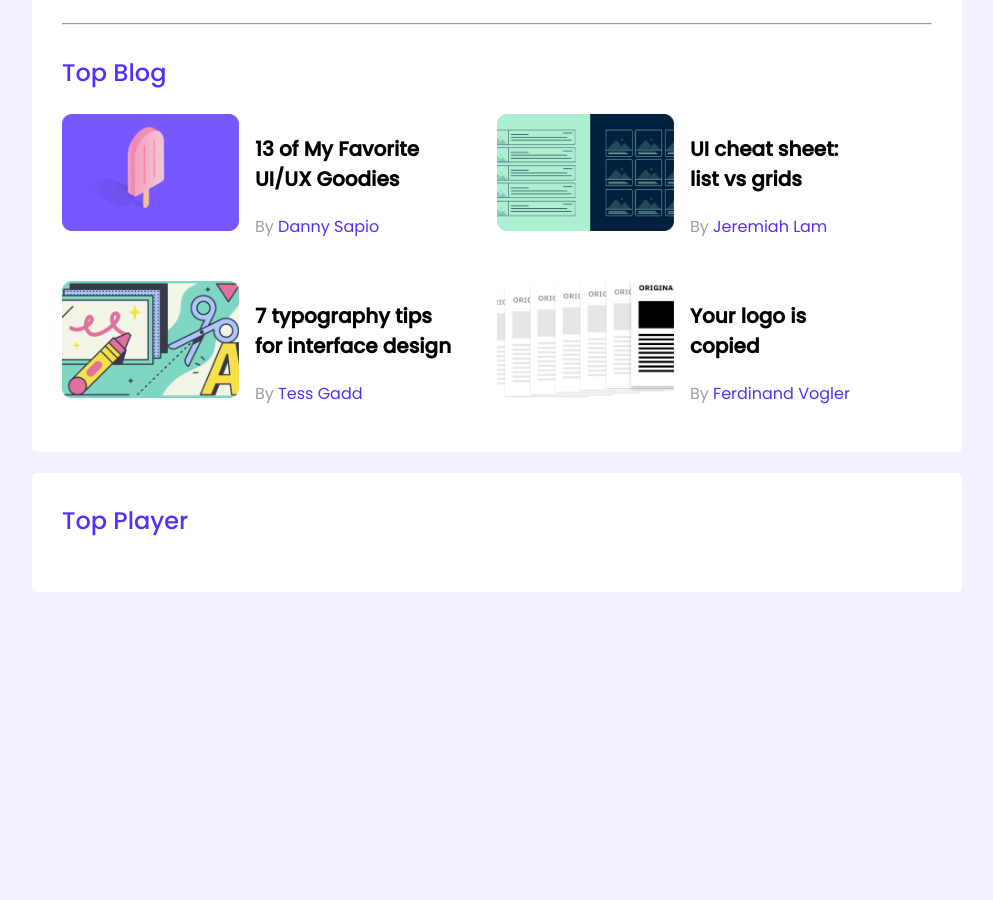
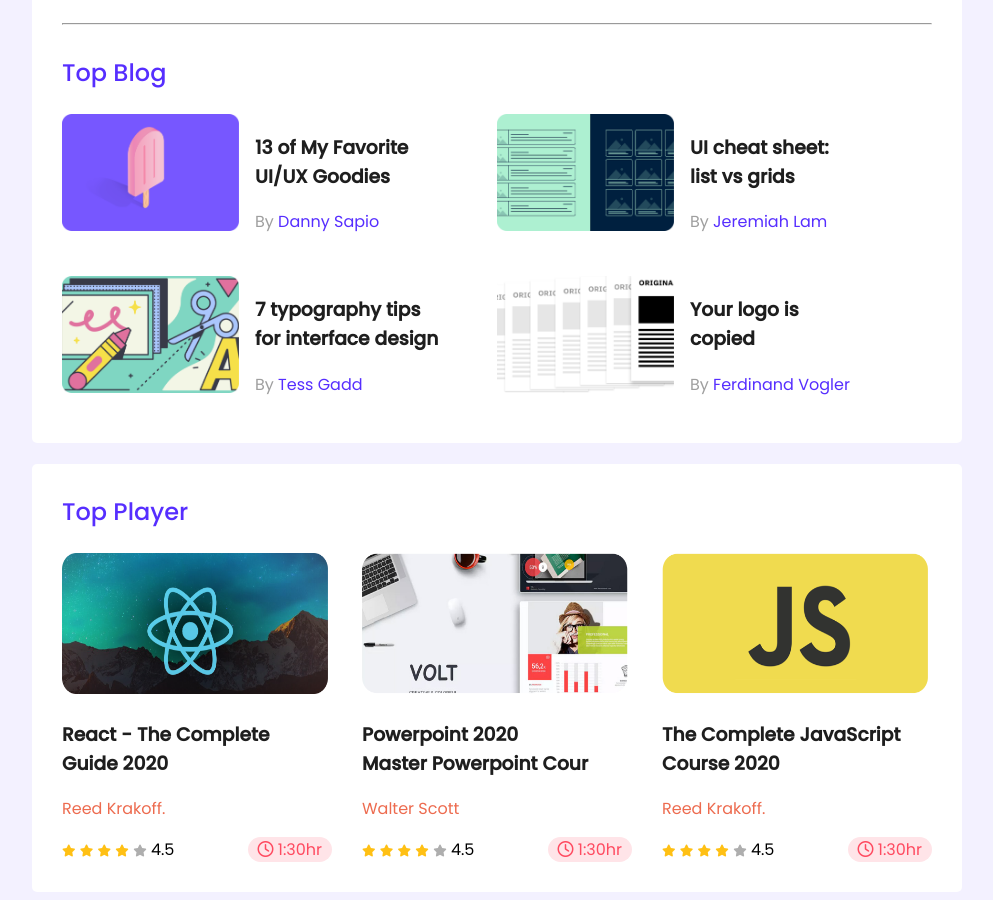
Before and after one commit to mynulislam2/LeaderBoard, a plain HTML site: page index.html in a window 1280 px wide. Shown: the part 280-1180 px from the top of the page, without its empty margins (143-1136 px from the left). Before the commit the page ends 880 px from the top, so only its background shows below. Drawn offline with Linux system fonts and the light colour scheme.

Commit message:
finsih res

```diff
--- a/index.html
+++ b/index.html
@@ -6,6 +6,9 @@
   <meta http-equiv="X-UA-Compatible" content="IE=edge">
   <meta name="viewport" content="width=device-width, initial-scale=1.0">
   <title>LeaderBoard</title>
+  <!-- font aweosome -->
+  <script src="https://kit.fontawesome.com/929c4e8214.js" crossorigin="anonymous"></script>
+  <!-- stylesheet -->
   <link rel="stylesheet" href="style/style.css">
 
 </head>
@@ -17,6 +20,9 @@
 
   <main>
     <section class="container">
+      <!-- ------------------------------------
+          Top Player section
+  ----------------------------------- -->
       <div class="top-Player">
         <h3 class="section_title">Top Player</h3>
         <div class="players">
@@ -73,6 +79,11 @@
 
             </div>
           </article>
+
+          <!-- ------------------------------------
+          Top Blog section
+  ----------------------------------- -->
+
           <article class="blog">
             <div class="blog-thumbnail">
               <img src="images/blogs/blog-3.png" alt="">
@@ -94,17 +105,91 @@
                 copied
               </h3>
               <p class="authour">By <a href="#">Ferdinand Vogler</a></p>
-
             </div>
           </article>
+
         </div>
       </div>
     </section>
-  <section class="container">
+
+
+
+    <!-- ----------------------------------
+              Latest Course
+----------------------------------- -->
+    <section class="container"><h3 class="section_title">Top Player</h3>
+
   <div class="latest-course">
- <h3 class="section_title">Top Player</h3>
+   <div class="course">
+          <div class="course-details">
+            <img src="images/courses/course-1.png" alt="">
+            <h3 class="course-title">React - The Complete <br> Guide 2020</h3>
+            <p class="course-instructor">Reed Krakoff.</p>
+            <div class="course-info">
+              <div>
+                <i class="fas fa-star filled"></i>
+                <i class="fas fa-star filled"></i>
+                <i class="fas fa-star filled"></i>
+                <i class="fas fa-star filled"></i>
+                <i class="fas fa-star empty"></i>
+                         <span>4.5</span>
+   </div>
+              <div class="course-duration">
+                <i class="far fa-clock"></i>
+                <span>1:30hr</span>
+              </div>
+            </div>
+          </div>
+
+
+        </div>
+        <div class="course">
+          <div class="course-details">
+            <img src="images/courses/course-2.png" alt="">
+            <h3 class="course-title">Powerpoint 2020 <br>Master Powerpoint Cour</h3>
+            <p class="course-instructor">Walter Scott</p>
+            <div class="course-info">
+              <div>
+                <i class="fas fa-star filled"></i>
+                <i class="fas fa-star filled"></i>
+                <i class="fas fa-star filled"></i>
+                <i class="fas fa-star filled"></i>
+                <i class="fas fa-star empty"></i>
+                           <span>4.5</span>
+ </div>
+              <div class="course-duration">
+                <i class="far fa-clock"></i>
+                <span>1:30hr<span>
+              </div>
+            </div>
+          </div>
+
+        </div>
+        <div class="course">
+          <div class="course-details">
+            <img src="images/courses/course-3.png" alt="">
+            <h3 class="course-title">The Complete JavaScript <br> Course 2020</h3>
+            <p class="course-instructor">Reed Krakoff.</p>
+            <div class="course-info">
+              <div>
+                <i class="fas fa-star filled"></i>
+                <i class="fas fa-star filled"></i>
+                <i class="fas fa-star filled"></i>
+                <i class="fas fa-star filled"></i>
+                <i class="fas fa-star empty"></i>
+                      <span>4.5</span>
+      </div>
+              <div class="course-duration">
+                <i class="far fa-clock"></i>
+                <span>1:30hr</span>
+              </div>
+            </div>
+          </div>
+
+        </div>
       </div>
     </section>
+
   </main>
 
 </body>
--- a/style/style.css
+++ b/style/style.css
@@ -7,6 +7,8 @@
 /* font-family: 'Roboto', sans-serif; */
 background-color:  #F3F1FF ;
 }
+h3{
+  color: #1E1E1E;}
 main{
  display: flex;
  flex-direction: column;
@@ -69,9 +71,7 @@
  margin-right: 16px;
 
 }
-.blog-title{
-font-size: 20px;
-}
+
 .authour{
  font-size: 16px;color: #9F9F9F;
 }
@@ -81,3 +81,73 @@
  color: #562EFF;
  font-size: 16px;
 }
+/* -- ----------------------------------
+              Latest Course
+----------------------------------- -- */
+.latest-course{
+  display: grid;
+  grid-template-columns: repeat(3,1fr);
+  grid-column-gap: 30px;
+}
+
+.course img{
+  width: 266px;
+  height: 141px;
+}
+.course-info{
+  display: flex;
+  justify-content: space-between;
+}
+.course-instructor{
+   color: #ED6B4F;
+}
+.fa-star{
+  font-size: 12px;
+}
+.fa-star.filled{
+color: #FFC014;
+
+}
+.fa-star.empty{
+color: #AEAEAE;
+;
+
+}
+.course-duration{
+  background-color:  #FFE4E8;
+  padding: 0px 10px 0px 10px;
+  border-radius: 20px;
+  -webkit-border-radius: 20px;
+  -moz-border-radius: 20px;
+  -ms-border-radius: 20px;
+  -o-border-radius: 20px;
+  color:#FF4A60;
+}
+
+/*----------------------------
+         Media query
+------------------------------ */
+
+
+/*  Small devices (landscape phones, less than 768px) */
+@media (max-width: 688px) {
+
+ .container{
+    width: 100%;
+  }
+.players,.blogs,.latest-course{
+grid-template-columns: repeat(1,1fr);
+}
+.player,.blog{
+  flex-direction: column;
+}
+
+ }
+
+@media (min-width: 688px) and (max-width: 992px) {
+  .container{
+    width: 100%;
+  }
+  .players,.blogs,.latest-course{
+  grid-template-columns: repeat(2,1fr);
+  } }
```
Lines whose indentation alone changed are shown as unchanged.
